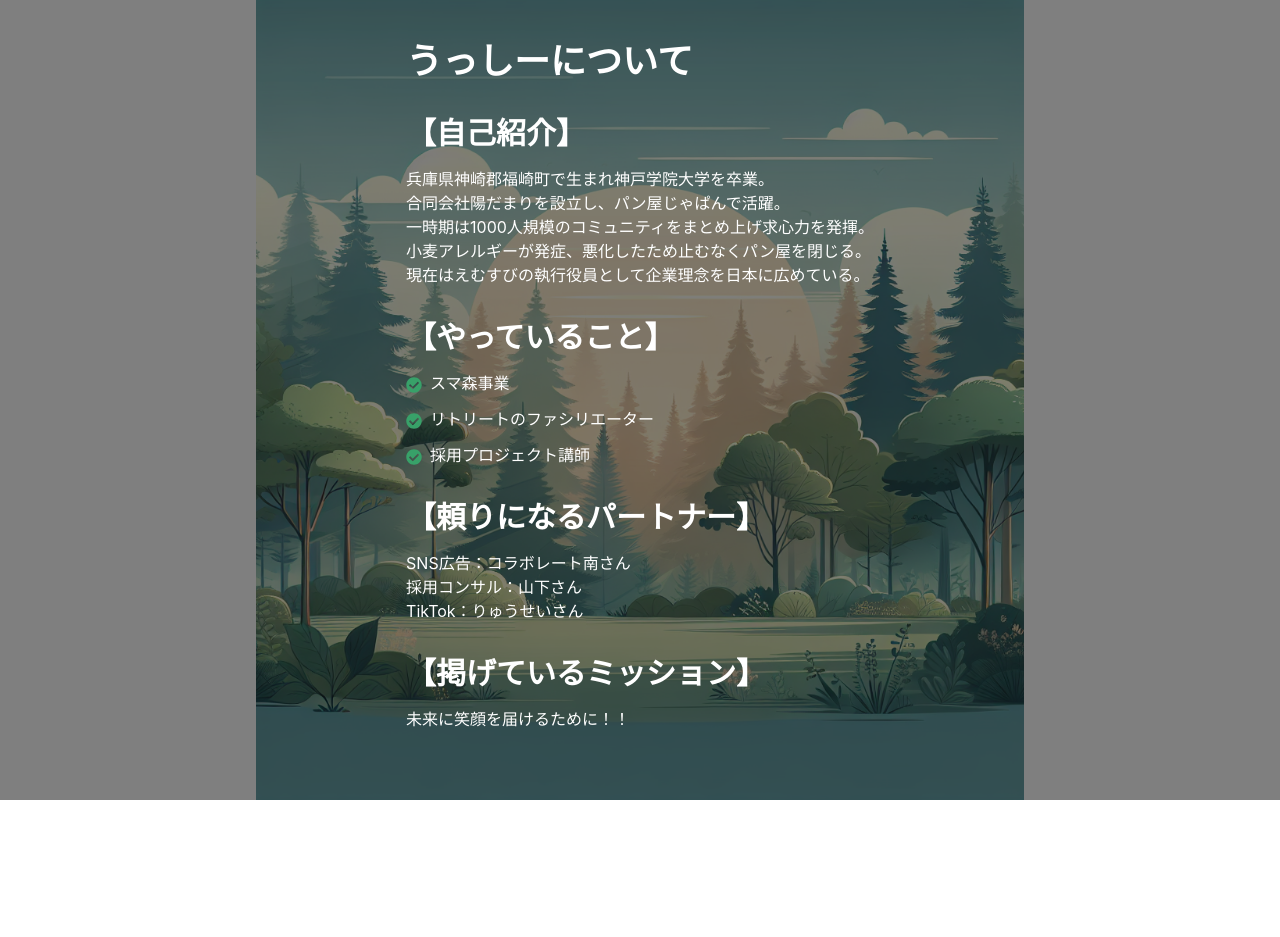
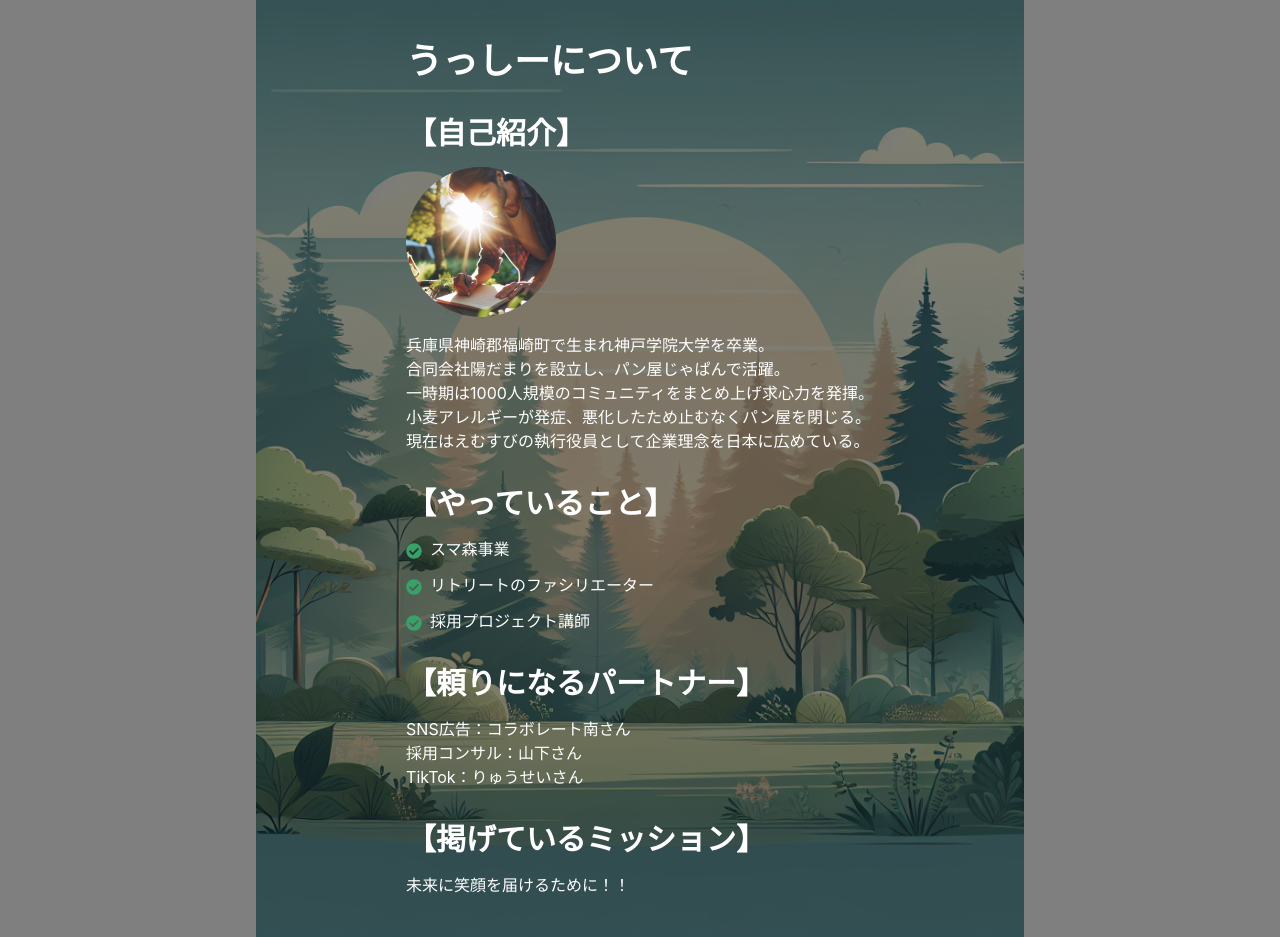
Before and after one commit to GPT-Engineer-App/happy-smile-delivery, a React (Vite) app: page / in a window 1280 px wide. Before the commit the page ends 800 px from the top, so only its background shows below. Built offline with nearby package versions, Linux system fonts and the light colour scheme.

Commit message:
Added photo to the "自己紹介" section of the introduction page.

```diff
--- a/src/pages/Index.jsx
+++ b/src/pages/Index.jsx
@@ -1,6 +1,7 @@
-import { Container, Text, VStack, Heading, Box, List, ListItem, ListIcon } from "@chakra-ui/react";
+import { Container, Text, VStack, Heading, Box, List, ListItem, ListIcon, Image } from "@chakra-ui/react";
 import { FaCheckCircle } from "react-icons/fa";
 import forestBackground from '../images/forest-background.png';
+import ushiPhoto from '../images/ushi-photo.png';
 
 const Index = () => {
   return (
@@ -28,6 +29,7 @@ const Index = () => {
 
         <Box>
           <Heading as="h2" size="lg" mb={4}>【自己紹介】</Heading>
+          <Image src={ushiPhoto} alt="うっしー" borderRadius="full" boxSize="150px" objectFit="cover" mb={4} />
           <Text color="white">兵庫県神崎郡福崎町で生まれ神戸学院大学を卒業。</Text>
           <Text color="white">合同会社陽だまりを設立し、パン屋じゃぱんで活躍。</Text>
           <Text color="white">一時期は1000人規模のコミュニティをまとめ上げ求心力を発揮。</Text>
```
Also changed, not shown: src/images/ushi-photo.png (added).
